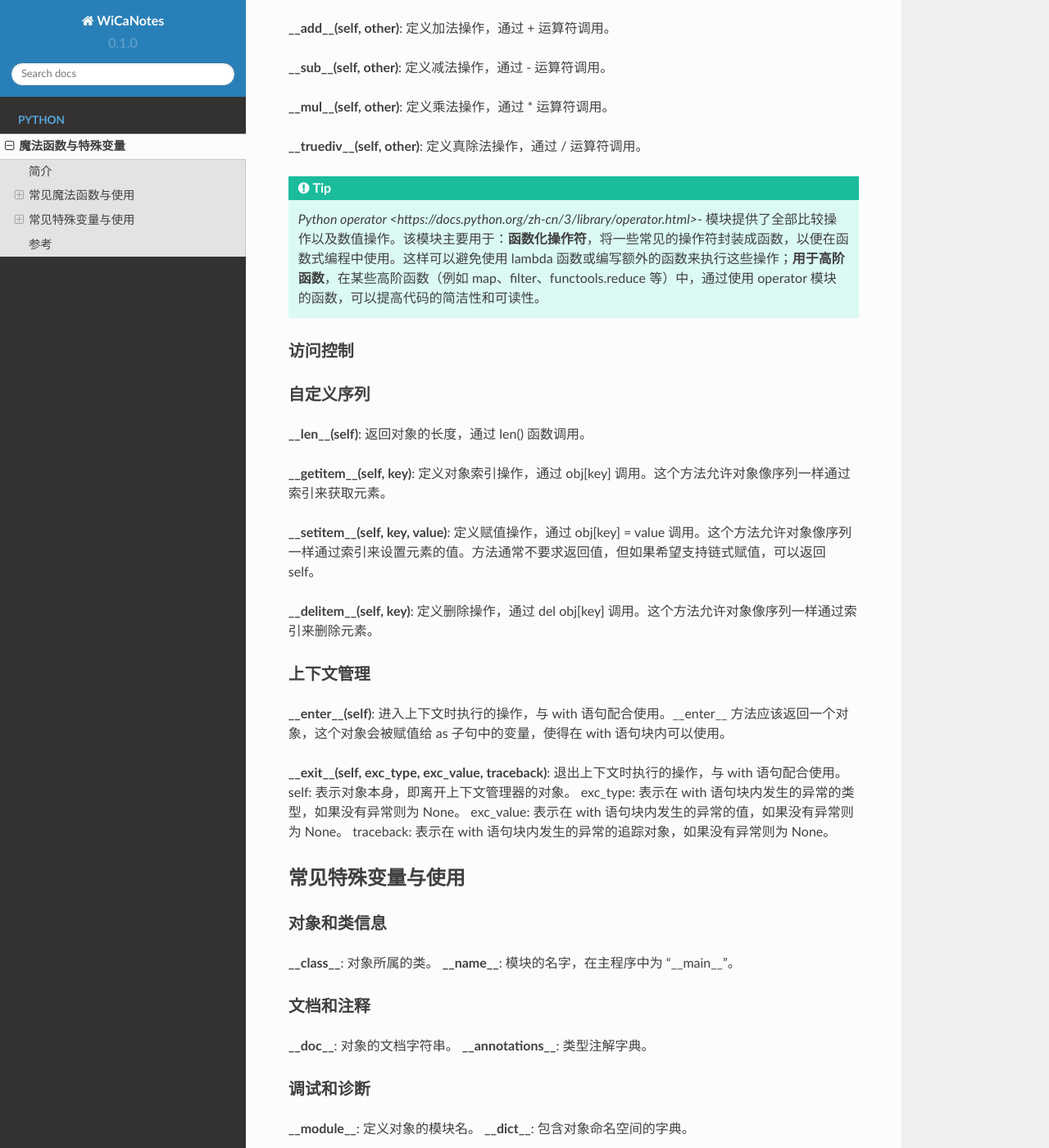
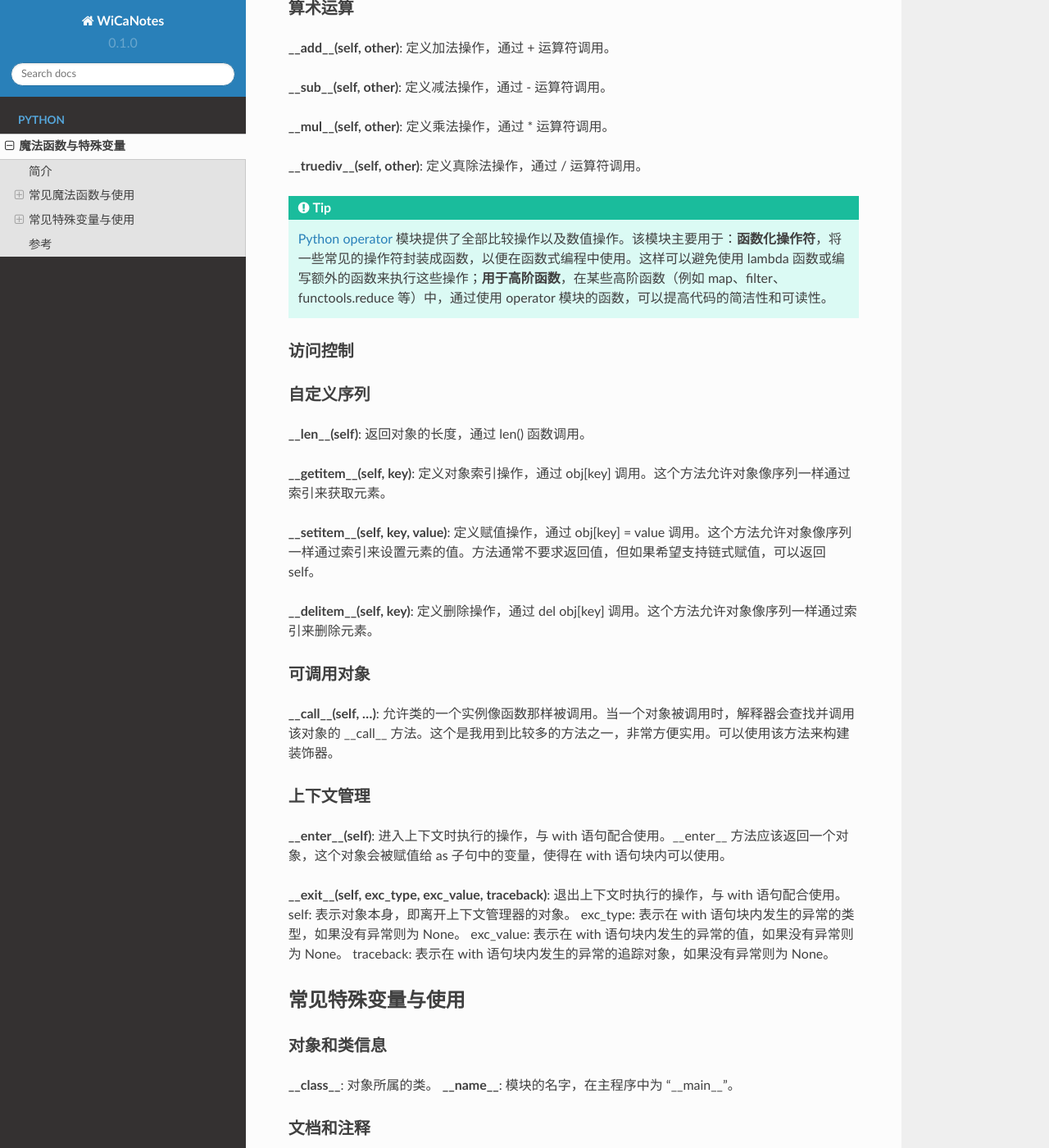
Before and after one commit to boyin96/WiCaNotes, a Sphinx documentation site: the page built from docs/source/magic_functions.rst, in a window 1280 px wide and 1400 px high, scrolled down 1819 px. Shown: the whole window at 82% size. Built offline with Sphinx 7.4.7 and the Read the Docs theme 2.0.0, drawn with Linux system fonts in a browser that asks for light colours; pages that are not in the unit, such as notebooks, are missing from menus.

Commit message:
Update magic_functions.rst

```diff
--- a/docs/source/magic_functions.rst
+++ b/docs/source/magic_functions.rst
@@ -63,7 +63,7 @@
 **__truediv__(self, other)**: 定义真除法操作，通过 / 运算符调用。
 
 .. tip::
-   `Python operator <https://docs.python.org/zh-cn/3/library/operator.html>`- 模块提供了全部比较操作以及数值操作。该模块主要用于：**函数化操作符**，将一些常见的操作符封装成函数，以便在函数式编程中使用。这样可以避免使用 lambda 函数或编写额外的函数来执行这些操作；**用于高阶函数**，在某些高阶函数（例如 map、filter、functools.reduce 等）中，通过使用 operator 模块的函数，可以提高代码的简洁性和可读性。
+   `Python operator <https://docs.python.org/zh-cn/3/library/operator.html>`_ 模块提供了全部比较操作以及数值操作。该模块主要用于：**函数化操作符**，将一些常见的操作符封装成函数，以便在函数式编程中使用。这样可以避免使用 lambda 函数或编写额外的函数来执行这些操作；**用于高阶函数**，在某些高阶函数（例如 map、filter、functools.reduce 等）中，通过使用 operator 模块的函数，可以提高代码的简洁性和可读性。
 
 访问控制
 ^^^^^^^^^^^^^^^^
@@ -77,6 +77,10 @@
 **__setitem__(self, key, value)**: 定义赋值操作，通过 obj[key] = value 调用。这个方法允许对象像序列一样通过索引来设置元素的值。方法通常不要求返回值，但如果希望支持链式赋值，可以返回 self。
 
 **__delitem__(self, key)**: 定义删除操作，通过 del obj[key] 调用。这个方法允许对象像序列一样通过索引来删除元素。
+
+可调用对象
+^^^^^^^^^^^^^^^^
+**__call__(self, ...)**: 允许类的一个实例像函数那样被调用。当一个对象被调用时，解释器会查找并调用该对象的 __call__ 方法。这个是我用到比较多的方法之一，非常方便实用。可以使用该方法来构建装饰器。
 
 上下文管理
 ^^^^^^^^^^^^^^^^
```
